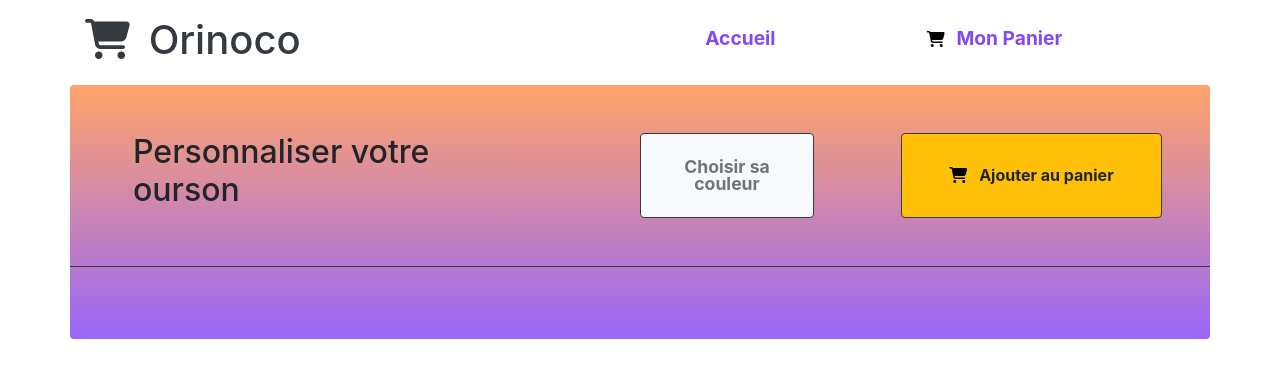
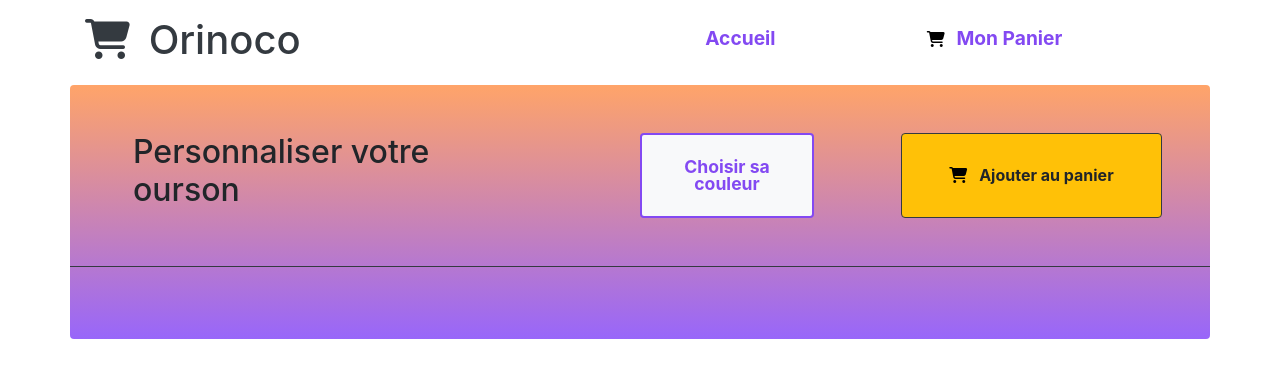
Before and after one commit to ghislaingirardeau/GirardeauGhislain_5_19022021, a website: page produit.html in a window 1280 px wide. Drawn offline with nearby package versions, Linux system fonts and the light colour scheme; no server answers.

Commit message:
changement couleur btn personnalisation

```diff
--- a/produit.html
+++ b/produit.html
@@ -43,7 +43,7 @@
 
         <h2 class="col-12 col-md-8 col-xl-5 text-center text-md-left py-md-4">Personnaliser votre ourson</h2>
 
-        <button id="btn_personnalisation" class="navbar-toggler bg-light col-8 col-md-3 col-xl-2 py-3 my-4 font-weight-bold border border-dark text-secondary" type="button"
+        <button id="btn_personnalisation" class="navbar-toggler bg-light col-8 col-md-3 col-xl-2 py-3 my-4 font-weight-bold " type="button"
         data-toggle="collapse" data-target="#navbarContent" >
             Choisir sa couleur
         </button>
--- a/style.css
+++ b/style.css
@@ -9,11 +9,13 @@ img{
 
 .lien_nav {
     font-size: 1.2rem;
-    color: blueviolet;
+    color: 8349F2;
 }
 
 #btn_personnalisation {
     font-size: 1.1rem;
+    color: #8349F2;
+    border:#8349F2 2px solid;
 }
 
 article a, .article--shadow, form {
```
